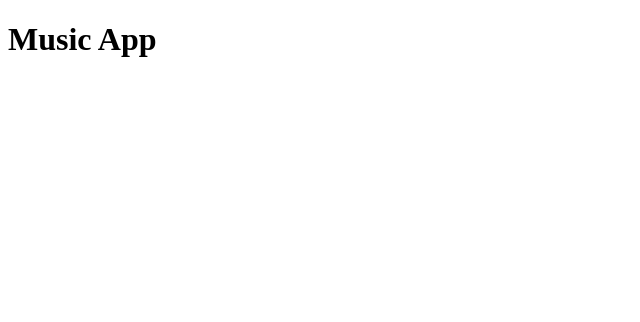
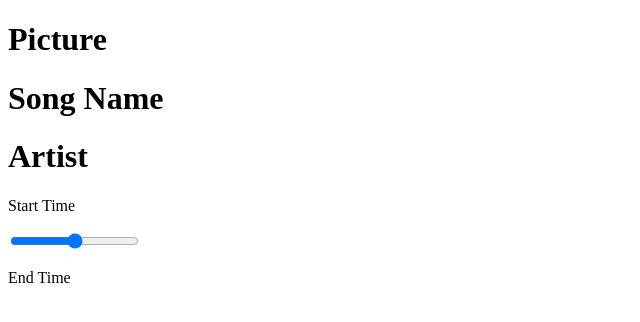
Before and after one commit to manson-1/react-music-app, a React (Create React App) app in the folder react-music-app/: page / in a window 1280 px wide. Shown: the top 322 px of the page, without its empty margins (0-640 px from the left). Built offline with nearby package versions, Linux system fonts and the light colour scheme.

Commit message:
create first components

```diff
--- a/react-music-app/src/App.js
+++ b/react-music-app/src/App.js
@@ -1,6 +1,10 @@
+import Player from "./components/Player";
+import Song from "./components/Song";
+
 function App() {
   return <div className="App">
-    <h1>Music App</h1>
+    <Song />
+    <Player />
   </div>;
 }
 
--- /dev/null
+++ b/react-music-app/src/components/Player.js
@@ -0,0 +1,18 @@
+import React from "react";
+
+const Player = () => {
+    return(
+        <div className="player">
+            <div className="time-control">
+                <p>Start Time</p>
+                <input type="range"/>
+                <p>End Time</p>
+            </div>
+            <div className="play-control">
+
+            </div>
+        </div>
+    );
+};
+
+export default Player;
--- /dev/null
+++ b/react-music-app/src/components/Song.js
@@ -0,0 +1,13 @@
+import React from "react";
+
+const Song = () => {
+    return(
+        <div className="song-container">
+            <h1>Picture</h1>
+            <h1>Song Name</h1>
+            <h1>Artist</h1>
+        </div>
+    );
+};
+
+export default Song;
```
